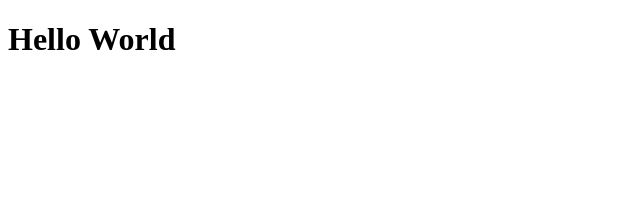
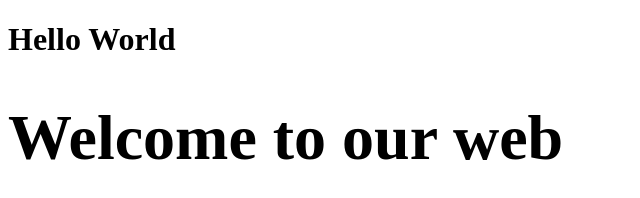
Before and after one commit to hello-dev-lab/git_learning, a plain HTML site: page index.html in a window 1280 px wide. Shown: the whole page, without its empty margins (0-640 px from the left). Drawn offline with Linux system fonts and the light colour scheme.

Commit message:
update code

```diff
--- a/index.html
+++ b/index.html
@@ -8,6 +8,9 @@
 <body>
     <h1>
         Hello World
+        <div>
+            <h1>Welcome to our web</h1>
+        </div>
     </h1>
 </body>
 </html>
```
